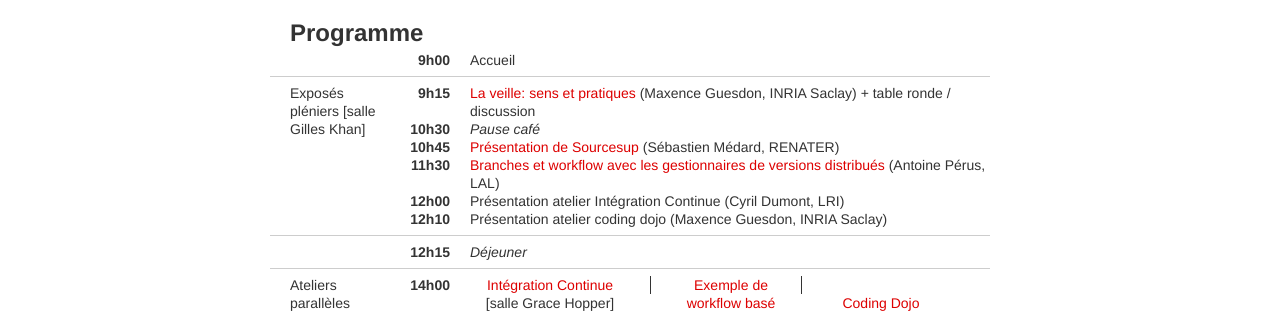
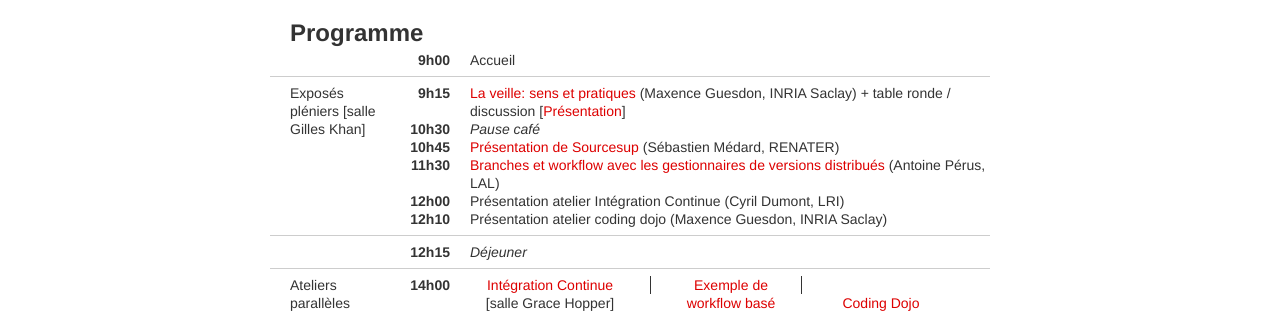
Before and after one commit to reseau-loops/reseau-loops.github.com, a Jekyll site: the page built from journee_2013_12.html, in a window 1280 px wide and 900 px high. Shown: the part 361-674 px from the top of the window. Built offline with Jekyll 4.4.1, drawn with Linux system fonts in a browser that asks for light colours; Markdown is read by kramdown in place of the engine named in the settings; comment, search, counter and statistics services are not loaded.

Commit message:
ajout lien vers presentation sur la veille

```diff
--- a/journee_2013_12.html
+++ b/journee_2013_12.html
@@ -50,7 +50,8 @@ de préparer au mieux cette journée. Merci de vous inscrire via
     <div class="row">
       <div class="span1 time">9h15</div>
       <div class="span9"><a href="#veille">La veille: sens et pratiques</a>
-         (Maxence Guesdon, INRIA Saclay) + table ronde / discussion</div>
+         (Maxence Guesdon, INRIA Saclay) + table ronde / discussion
+         [<a href="http://www.oranadoz.net/slides/2013-12-19-sur-la-veille.html">Présentation</a>]</div>
     </div>
     <div class="row">
       <div class="span1 time">10h30</div>
```
